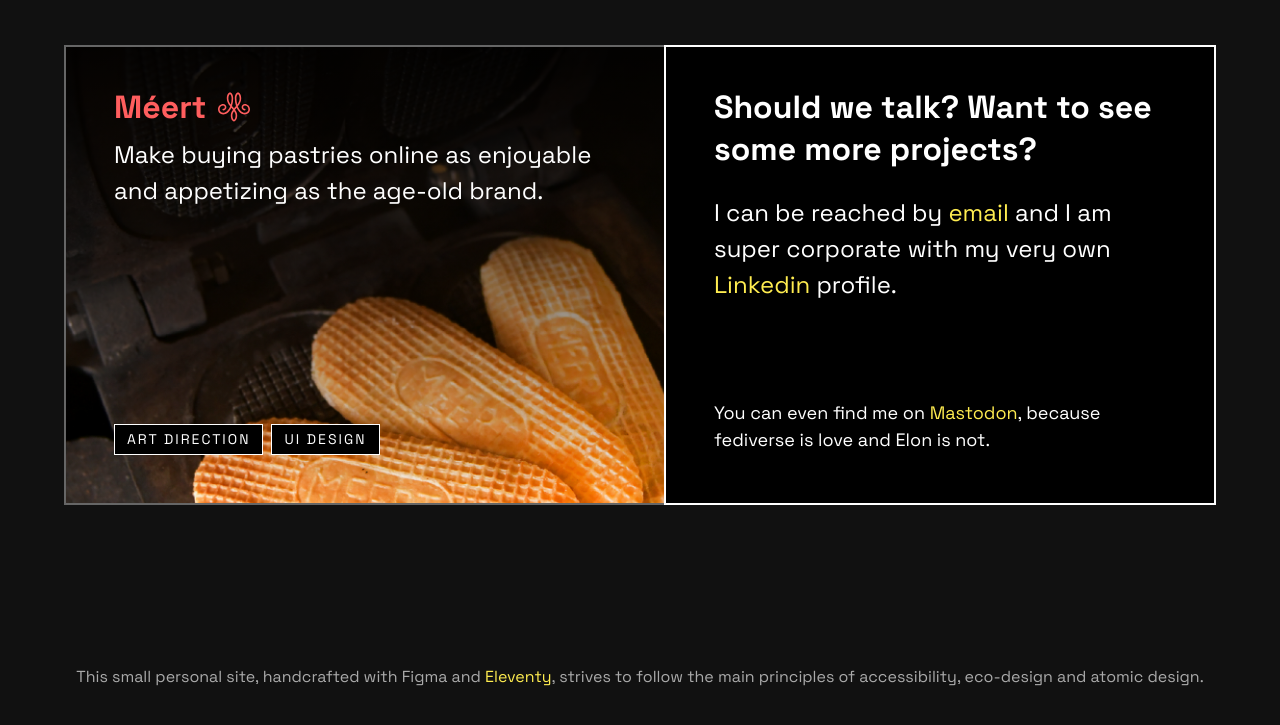
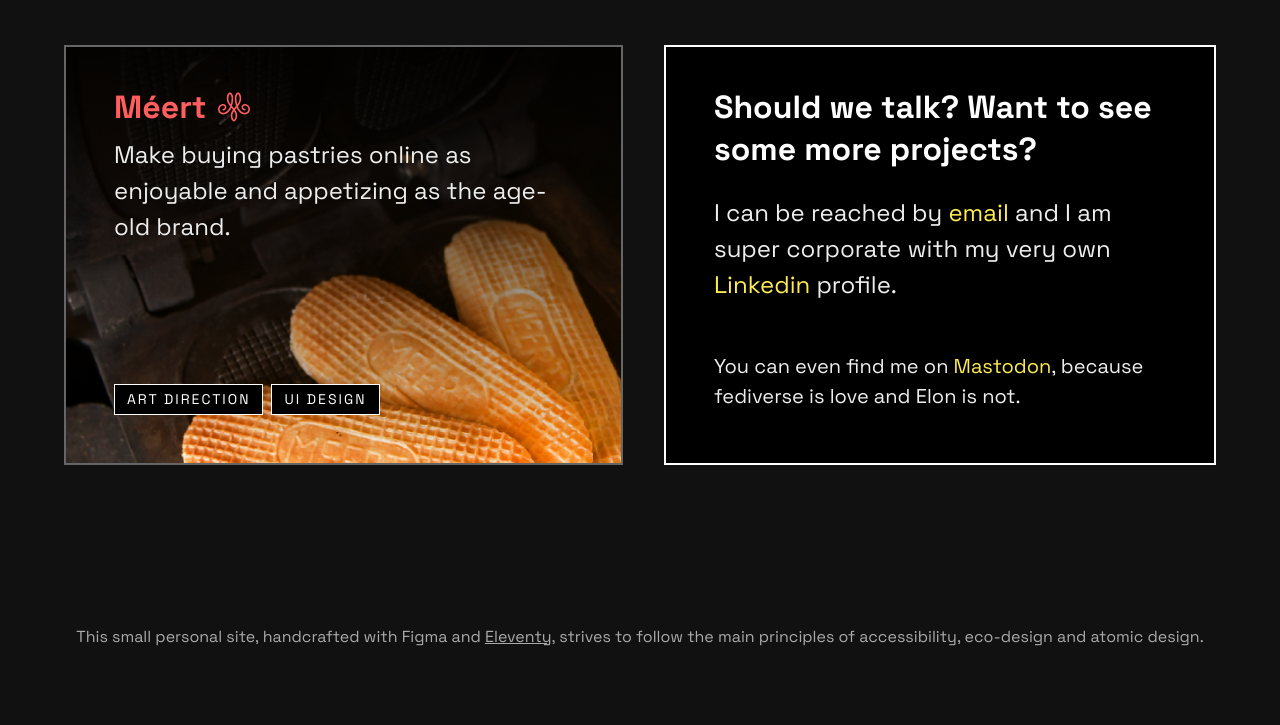
Before and after one commit to cyshini/cyshini.github.io, an Eleventy site: page index.njk in a window 1280 px wide. Shown: the part 1101-1826 px from the top of the page. Built offline with nearby package versions, Linux system fonts and the light colour scheme; Eleventy itself is replaced by a stand-in of ours; files that its build step writes are made by us from their sources.

Commit message:
Text styles added

```diff
--- a/_includes/footer.njk
+++ b/_includes/footer.njk
@@ -1 +1 @@
-<p>This small personal site, handcrafted with Figma and <a href="https://www.11ty.dev/" target="_blank">Eleventy</a>, strives to follow the main principles of accessibility, eco-design and atomic design.</p>
+<p class="text--s">This small personal site, handcrafted with Figma and <a href="https://www.11ty.dev/" target="_blank">Eleventy</a>, strives to follow the main principles of accessibility, eco-design and atomic design.</p>
--- a/index.njk
+++ b/index.njk
@@ -20,7 +20,7 @@
                             <h3 class="title--s">{{ project.title }}</h3>
                             <img src="{{ project.pictogram }}" class="project-pictogram" width="40px" height="40px" alt="{{ project.title }} pictogram">
                         </div>
-                        <p>{{ project.summary }}</p>
+                        <p class="text--l">{{ project.summary }}</p>
                     </div>
                     <ul class="card-mention taglist">
                         <li>{{ project.tag01 }}</li>
@@ -45,7 +45,7 @@
                             <h3 class="title--s">{{ project.title }}</h3>
                             <img src="{{ project.pictogram }}" class="project-pictogram" width="40px" height="40px" alt="{{ project.title }} pictogram">
                         </div>
-                        <p>{{ project.summary }}</p>
+                        <p class="text--l">{{ project.summary }}</p>
                     </div>
                     <ul class="card-mention taglist">
                         <li>{{ project.tag01 }}</li>
--- a/sass/components/card.scss
+++ b/sass/components/card.scss
@@ -40,8 +40,6 @@
     padding: 4rem 4.8rem 4.8rem 4.8rem;
     flex: 1;
     p {
-        color: $color-white;
-        font-size: 2.4rem;
         margin: 0;
     }
 }
@@ -69,7 +67,14 @@
 }
 
 .card-mention {
-    padding: 4.8rem;
+    padding: 0 4.8rem 4.8rem 4.8rem;
+}
+
+@media (max-width: 60rem) {
+    .project-pictogram {
+        width: 32px;
+        height: 32px;
+    }
 }
 
 
--- a/sass/organisms/footer.scss
+++ b/sass/organisms/footer.scss
@@ -3,8 +3,15 @@
     width: 100%;
     padding: 0 3.2rem 4.8rem 3.2rem;
     background-color: $color-grey-darkest;
-    p {
-        font-size: 1.6rem;
+    p.text--s {
         color: $color-grey-light;
+        a {
+            color: $color-grey-light;
+            text-decoration: underline;
+        }
+        a:hover {
+            color: $color-white;
+            text-decoration: none;
+        }
     }
 }
--- a/sass/organisms/header.scss
+++ b/sass/organisms/header.scss
@@ -23,7 +23,7 @@
                 list-style: none;
                 flex-direction: column;
                 a {
-                    color: $color-white;
+                    color: $color-grey-lightest;
                     font-family: 'SpaceGrotesk-Bold', 'Helvetica Neue', 'Helvetica', 'Arial', sans-serif;
                     font-weight: 700;
                     position: relative;
@@ -34,7 +34,7 @@
                     text-decoration: none;
                 }
                 a.active::after {
-                    content: "";
+                    content: '';
                     position: absolute;
                     top: 2.4rem;
                     left: 46%;
--- a/sass/organisms/main.scss
+++ b/sass/organisms/main.scss
@@ -1,5 +1,10 @@
 main.container {
-    padding-top: 9.6rem;
+    padding-top: 12.0rem;
+}
+
+section,
+section.row {
+    padding-bottom: 3.2rem;
 }
 
 @media (min-width: 60rem) {
--- a/sass/tokens/spacing.scss
+++ b/sass/tokens/spacing.scss
@@ -25,5 +25,5 @@
 pre,
 table,
 ul {
-  margin-bottom: 1.8rem;
+  margin-bottom: 1.6rem;
 }
--- a/sass/tokens/typography.scss
+++ b/sass/tokens/typography.scss
@@ -9,11 +9,38 @@
 }
 
 p {
+  font-size: 1.6rem;
+  line-height: 1.5;
+  margin-bottom: 1.6rem;
+  margin-top: 0;
+  color: $color-grey-lightest;
+}
+
+.text--l,
+.text--m,
+.text--s {
+  font-family: 'SpaceGrotesk-Regular', 'Helvetica Neue', 'Helvetica', 'Arial', sans-serif;
+  font-weight: 400;
+  line-height: 1.5;
+  color: $color-grey-lightest;
+  margin-top: 0;
+}
+
+.text--l {
+  font-size: 2.0rem;
+  margin-bottom: 2.0rem;
+}
+
+.text--m {
   font-size: 1.8rem;
   margin-bottom: 1.8rem;
-  margin-top: 0;
-  color: $color-white;
 }
+
+.text--s {
+  font-size: 1.6rem;
+  margin-bottom: 1.6rem;
+}
+
 
 .title--l,
 .title--m,
@@ -25,27 +52,43 @@
 }
 
 .title--l {
-  font-size: 3.2rem;
+  font-size: 4.8rem;
   font-weight: 700;
   line-height: 1.3;
   margin-bottom: 2.0rem;
 }
 
 .title--m {
-  font-size: 2.4rem;
+  font-family: 'SpaceGrotesk-Medium', 'Helvetica Neue', 'Helvetica', 'Arial', sans-serif;
+  font-size: 3.2rem;
   font-weight: 500;
-  line-height: 1.4;
+  line-height: 1.3;
   margin-bottom: 1.6rem;
 }
 
 .title--s {
-  font-size: 1.8rem;
+  font-size: 2.4rem;
   font-weight: 700;
-  line-height: 1.5;
+  line-height: 1.3;
   margin-bottom: 0.8rem;
 }
 
 @media (min-width: 40rem) {
+  .text--l {
+    font-size: 2.4rem;
+    margin-bottom: 2.4rem;
+  }
+
+  .text--m {
+    font-size: 2.0rem;
+    margin-bottom: 2.0rem;
+  }
+
+  .text--s {
+    font-size: 1.6rem;
+    margin-bottom: 1.6rem;
+  }
+
   .title--l {
     font-size: 7.2rem;
     font-weight: 700;
@@ -54,6 +97,7 @@
   }
 
   .title--m {
+    font-family: 'SpaceGrotesk-Medium', 'Helvetica Neue', 'Helvetica', 'Arial', sans-serif;
     font-size: 4.0rem;
     font-weight: 500;
     line-height: 1.3;
```
Also changed, not shown: docs/about.html, docs/css/organisms/main.css, docs/css/styles.css, docs/css/tokens/spacing.css, docs/index.html, docs/projects.html, 2 other files.
